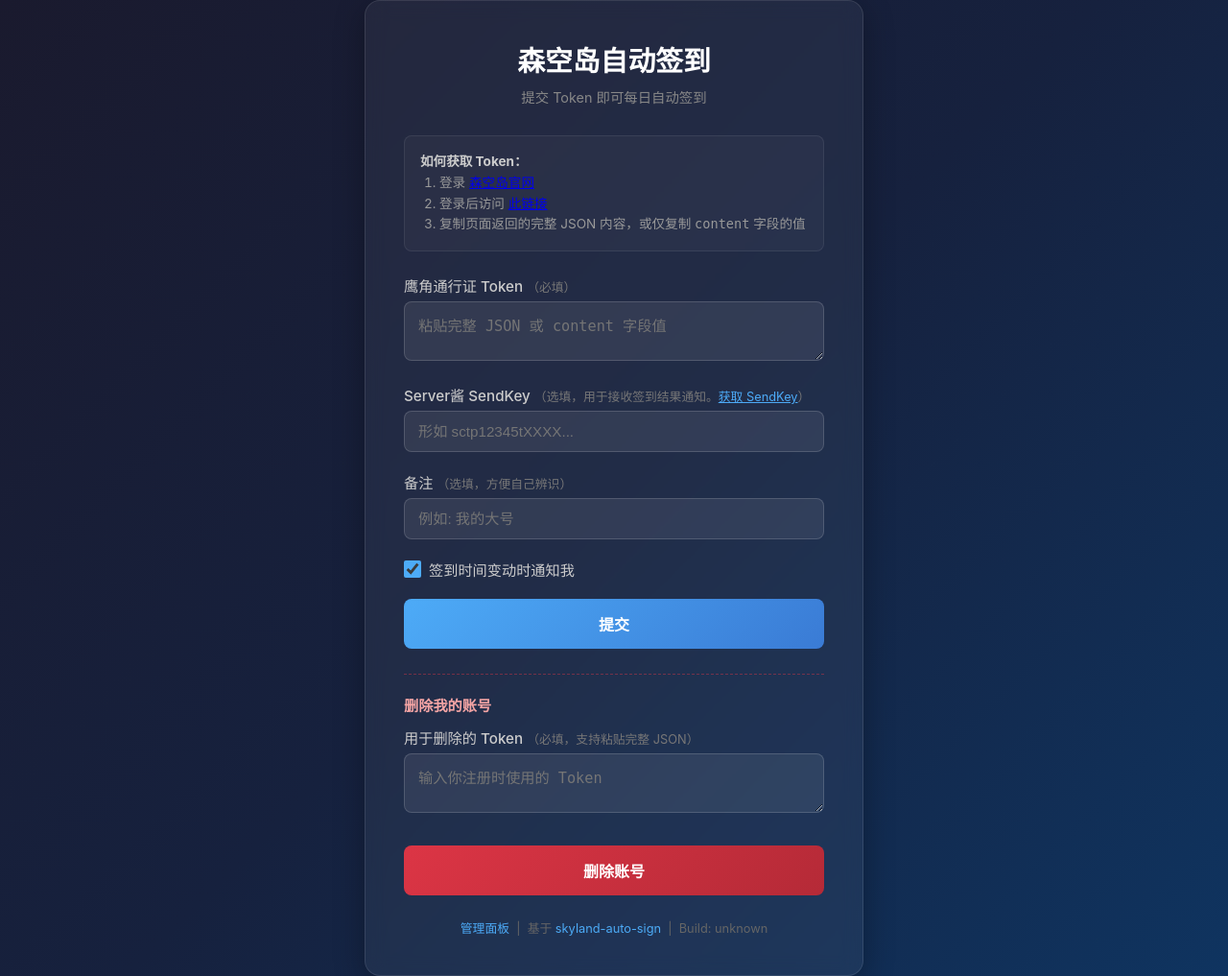
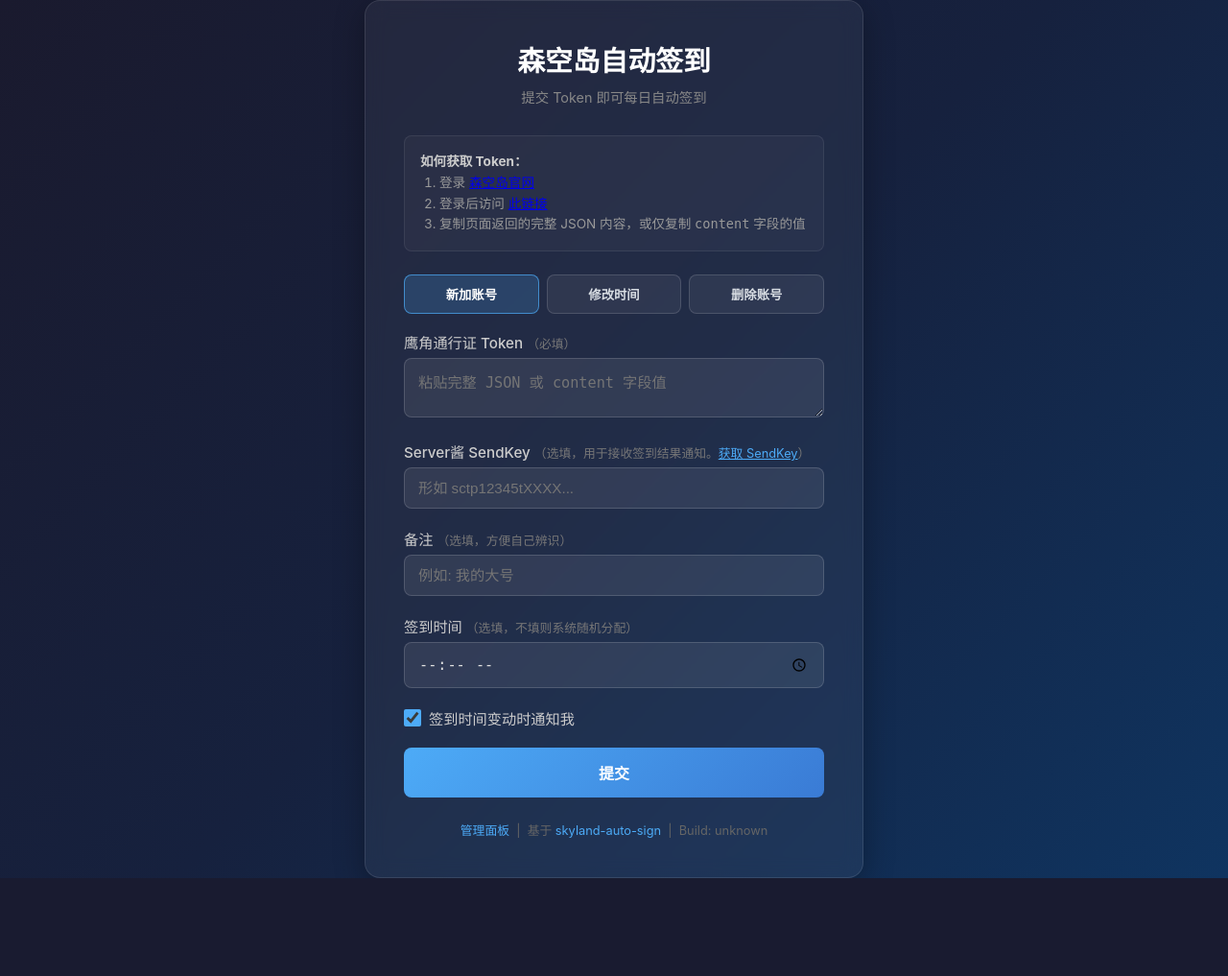
Before and after one commit to weijianxian/skland-login-web, a Flask app: page / in a window 1280 px wide. Shown: the whole page at 96% size. After the commit the page ends 915 px from the top, so only its background shows below. Run offline with Flask 3, Linux system fonts and the light colour scheme; parts of the project's set-up code (start-up, migrations or seed data) failed here and were passed over.

Commit message:
添加自定义签到时间功能，支持用户通过 Token 修改签到时间，优化前端表单布局

```diff
--- a/src/app.py
+++ b/src/app.py
@@ -61,12 +61,41 @@ def index():
     return render_template("index.html")
 
 
+def _parse_and_validate_time(time_text: str, config: storage.AppConfig) -> tuple[str | None, str | None]:
+    try:
+        hour_str, minute_str = time_text.split(":")
+        hour = int(hour_str)
+        minute = int(minute_str)
+    except (ValueError, TypeError):
+        return None, "自定义签到时间格式无效，请使用 HH:MM"
+
+    if not (0 <= hour <= 23 and 0 <= minute <= 59):
+        return None, "自定义签到时间超出范围，请输入有效时间"
+
+    start = config.sign_start_hour * 60 + config.sign_start_minute
+    end = config.sign_end_hour * 60 + config.sign_end_minute
+    current = hour * 60 + minute
+    if start <= end:
+        in_window = start <= current <= end
+    else:
+        in_window = current >= start or current <= end
+
+    if not in_window:
+        return (
+            None,
+            f"自定义时间需在签到窗口内: {config.sign_start_hour:02d}:{config.sign_start_minute:02d} - {config.sign_end_hour:02d}:{config.sign_end_minute:02d}",
+        )
+
+    return f"{hour:02d}:{minute:02d}", None
+
+
 @app.route("/register", methods=["POST"])
 def register():
     """用户提交 Token"""
     raw_token = request.form.get("token", "").strip()
     sendkey = request.form.get("sendkey", "").strip()
     remark = request.form.get("remark", "").strip()
+    custom_time = request.form.get("scheduled_time", "").strip()
     notify = request.form.get("notify_time_change") == "on"
 
     if not raw_token:
@@ -82,8 +111,14 @@ def register():
     config = storage.load_config()
     users = storage.load_users()
 
-    # 分配签到时间
-    scheduled_time = sched_module.allocate_time(config, users)
+    if custom_time:
+        scheduled_time, err = _parse_and_validate_time(custom_time, config)
+        if err:
+            flash(err, "error")
+            return redirect(url_for("index"))
+    else:
+        # 未填写时走默认随机均衡分配
+        scheduled_time = sched_module.allocate_time(config, users)
 
     try:
         user = storage.add_user(
@@ -101,6 +136,51 @@ def register():
     sched_module.schedule_user(user)
 
     flash(f"注册成功! 您的每日签到时间为 {scheduled_time}，用户ID: {user.id}", "success")
+    return redirect(url_for("index"))
+
+
+@app.route("/update-time-by-token", methods=["POST"])
+def update_time_by_token():
+    """用户通过 token 修改自己的签到时间"""
+    raw_token = request.form.get("token", "").strip()
+    custom_time = request.form.get("scheduled_time", "").strip()
+
+    if not raw_token:
+        flash("Token 不能为空", "error")
+        return redirect(url_for("index"))
+
+    if not custom_time:
+        flash("新的签到时间不能为空", "error")
+        return redirect(url_for("index"))
+
+    token = parse_token(raw_token)
+    if not token:
+        flash("Token 格式无效", "error")
+        return redirect(url_for("index"))
+
+    config = storage.load_config()
+    scheduled_time, err = _parse_and_validate_time(custom_time, config)
+    if err:
+        flash(err, "error")
+        return redirect(url_for("index"))
+
+    users = storage.load_users()
+    target_user = None
+    for user in users:
+        if user.token == token:
+            target_user = user
+            break
+
+    if not target_user:
+        flash("未找到对应 Token 的账号", "error")
+        return redirect(url_for("index"))
+
+    storage.update_user(target_user.id, scheduled_time=scheduled_time)
+    refreshed = storage.get_user_by_id(target_user.id)
+    if refreshed:
+        sched_module.schedule_user(refreshed)
+
+    flash(f"签到时间已更新为 {scheduled_time}", "success")
     return redirect(url_for("index"))
 
 
--- a/src/templates/index.html
+++ b/src/templates/index.html
@@ -52,7 +52,7 @@
             font-size: 0.8rem;
             color: #777;
         }
-        input[type="text"], input[type="password"], textarea {
+        input[type="text"], input[type="password"], input[type="time"], textarea {
             width: 100%;
             padding: 12px 14px;
             border: 1px solid rgba(255,255,255,0.15);
@@ -142,20 +142,41 @@
         .instructions ol {
             padding-left: 20px;
         }
-        .danger-zone {
-            margin-top: 26px;
-            padding-top: 20px;
-            border-top: 1px dashed rgba(220, 53, 69, 0.45);
+        .tabs {
+            display: flex;
+            gap: 8px;
+            margin-bottom: 18px;
+            flex-wrap: wrap;
         }
-        .danger-title {
-            margin-bottom: 12px;
-            color: #f5a5a5;
-            font-size: 0.95rem;
+        .tab-btn {
+            flex: 1;
+            min-width: 120px;
+            padding: 10px 12px;
+            border-radius: 8px;
+            border: 1px solid rgba(255,255,255,0.14);
+            background: rgba(255,255,255,0.06);
+            color: #d8dde3;
+            cursor: pointer;
             font-weight: 600;
+        }
+        .tab-btn.active {
+            border-color: rgba(77, 171, 247, 0.7);
+            background: rgba(77, 171, 247, 0.2);
+            color: #ffffff;
+        }
+        .tab-panel {
+            display: none;
+        }
+        .tab-panel.active {
+            display: block;
         }
         .btn-danger {
             margin-top: 10px;
             background: linear-gradient(135deg, #dc3545, #b52a37);
+        }
+        .btn-warning {
+            margin-top: 10px;
+            background: linear-gradient(135deg, #f59f00, #f08c00);
         }
     </style>
 </head>
@@ -181,6 +202,13 @@
             </ol>
         </div>
 
+        <div class="tabs">
+            <button type="button" class="tab-btn active" data-tab="tab-add">新加账号</button>
+            <button type="button" class="tab-btn" data-tab="tab-update">修改时间</button>
+            <button type="button" class="tab-btn" data-tab="tab-delete">删除账号</button>
+        </div>
+
+        <div id="tab-add" class="tab-panel active">
             <form action="/register" method="POST">
                 <div class="form-group">
                     <label>鹰角通行证 Token <span class="hint">（必填）</span></label>
@@ -198,6 +226,11 @@
                 </div>
 
                 <div class="form-group">
+                    <label>签到时间 <span class="hint">（选填，不填则系统随机分配）</span></label>
+                    <input type="time" name="scheduled_time" step="60">
+                </div>
+
+                <div class="form-group">
                     <div class="checkbox-group">
                         <input type="checkbox" name="notify_time_change" id="notify_time_change" checked>
                         <label for="notify_time_change">签到时间变动时通知我</label>
@@ -206,9 +239,23 @@
 
                 <button type="submit" class="btn">提交</button>
             </form>
+        </div>
 
-        <div class="danger-zone">
-            <div class="danger-title">删除我的账号</div>
+        <div id="tab-update" class="tab-panel">
+            <form action="/update-time-by-token" method="POST">
+                <div class="form-group">
+                    <label>账号 Token <span class="hint">（必填，支持粘贴完整 JSON）</span></label>
+                    <textarea name="token" placeholder="输入已注册账号对应的 Token" required></textarea>
+                </div>
+                <div class="form-group">
+                    <label>新的签到时间 <span class="hint">（必填，需在当前签到窗口内）</span></label>
+                    <input type="time" name="scheduled_time" step="60" required>
+                </div>
+                <button type="submit" class="btn btn-warning">修改时间</button>
+            </form>
+        </div>
+
+        <div id="tab-delete" class="tab-panel">
             <form action="/delete-by-token" method="POST">
                 <div class="form-group">
                     <label>用于删除的 Token <span class="hint">（必填，支持粘贴完整 JSON）</span></label>
@@ -226,5 +273,22 @@
             Build: {{ build_commit }}
         </div>
     </div>
+    <script>
+        const tabButtons = document.querySelectorAll('.tab-btn');
+        const tabPanels = document.querySelectorAll('.tab-panel');
+
+        tabButtons.forEach((button) => {
+            button.addEventListener('click', () => {
+                const targetId = button.getAttribute('data-tab');
+                tabButtons.forEach((btn) => btn.classList.remove('active'));
+                tabPanels.forEach((panel) => panel.classList.remove('active'));
+                button.classList.add('active');
+                const target = document.getElementById(targetId);
+                if (target) {
+                    target.classList.add('active');
+                }
+            });
+        });
+    </script>
 </body>
 </html>
```
Also changed, not shown: src/templates/favicon.ico (added). Lines whose indentation alone changed are shown as unchanged.
